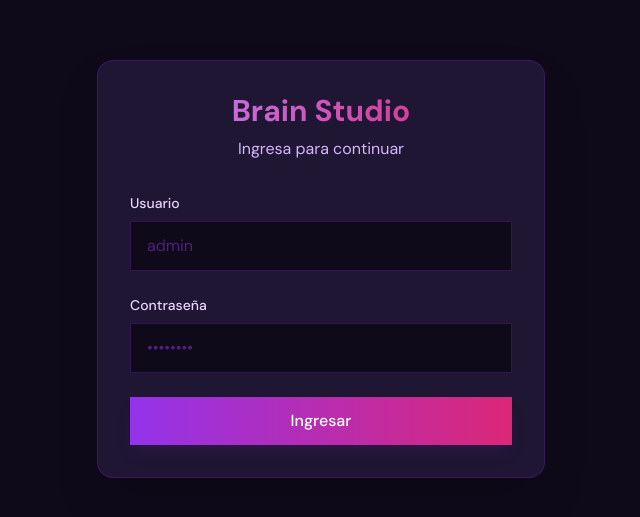
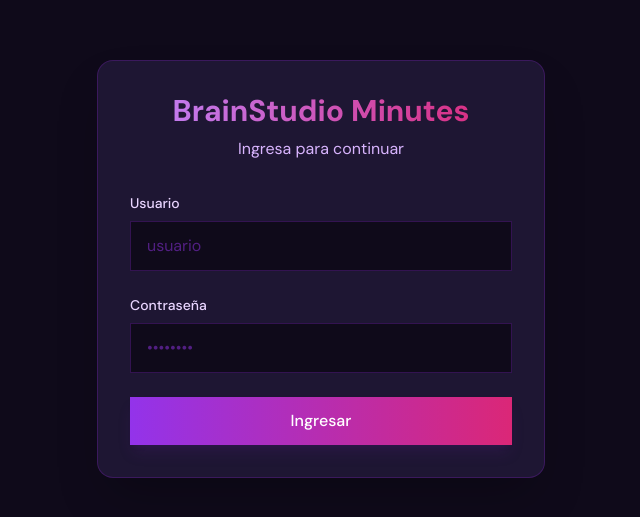
Before and after one commit to rchirinosabreu-cloud/minutes, a React (Vite) app: page / in a window 1280 px wide. Shown: the part 131-648 px from the top of the page, without its empty margins (319-959 px from the left). Built offline with nearby package versions, Linux system fonts and the light colour scheme; no server answers.

Commit message:
Update Login.jsx

```diff
--- a/src/components/Login.jsx
+++ b/src/components/Login.jsx
@@ -39,7 +39,7 @@ const Login = ({ onLogin }) => {
       <div className="w-full max-w-md bg-[#1e1633] rounded-2xl border border-purple-900/50 shadow-2xl p-8">
         <div className="text-center mb-8">
           <h1 className="text-3xl font-bold bg-clip-text text-transparent bg-gradient-to-r from-purple-400 to-pink-600">
-            Brain Studio
+            BrainStudio Minutes
           </h1>
           <p className="text-purple-300 mt-2">Ingresa para continuar</p>
         </div>
@@ -54,7 +54,7 @@ const Login = ({ onLogin }) => {
               value={username}
               onChange={(e) => setUsername(e.target.value)}
               className="w-full px-4 py-3 bg-[#0f0a1a] border border-purple-900/50 rounded-lg text-white placeholder-purple-600/50 focus:outline-none focus:ring-2 focus:ring-purple-500/50 transition-all"
-              placeholder="admin"
+              placeholder="usuario"
               required
             />
           </div>
```
